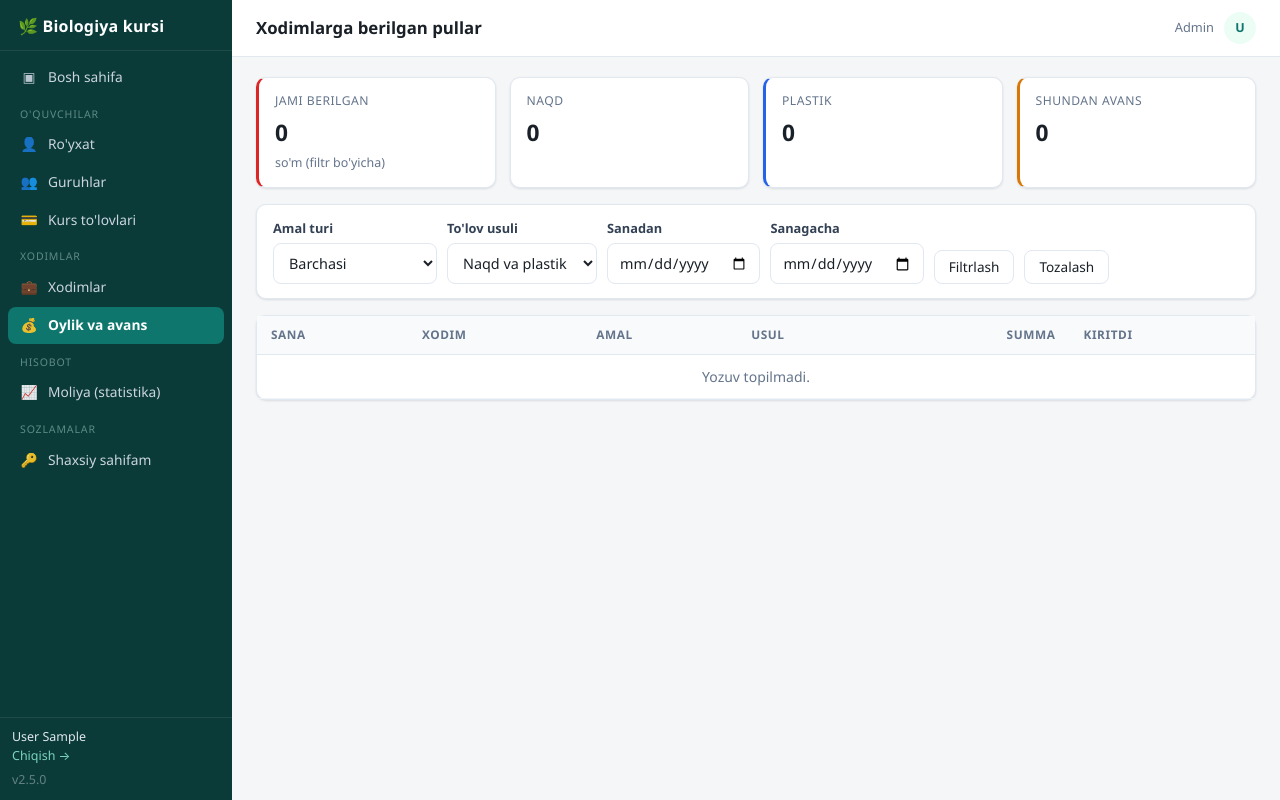
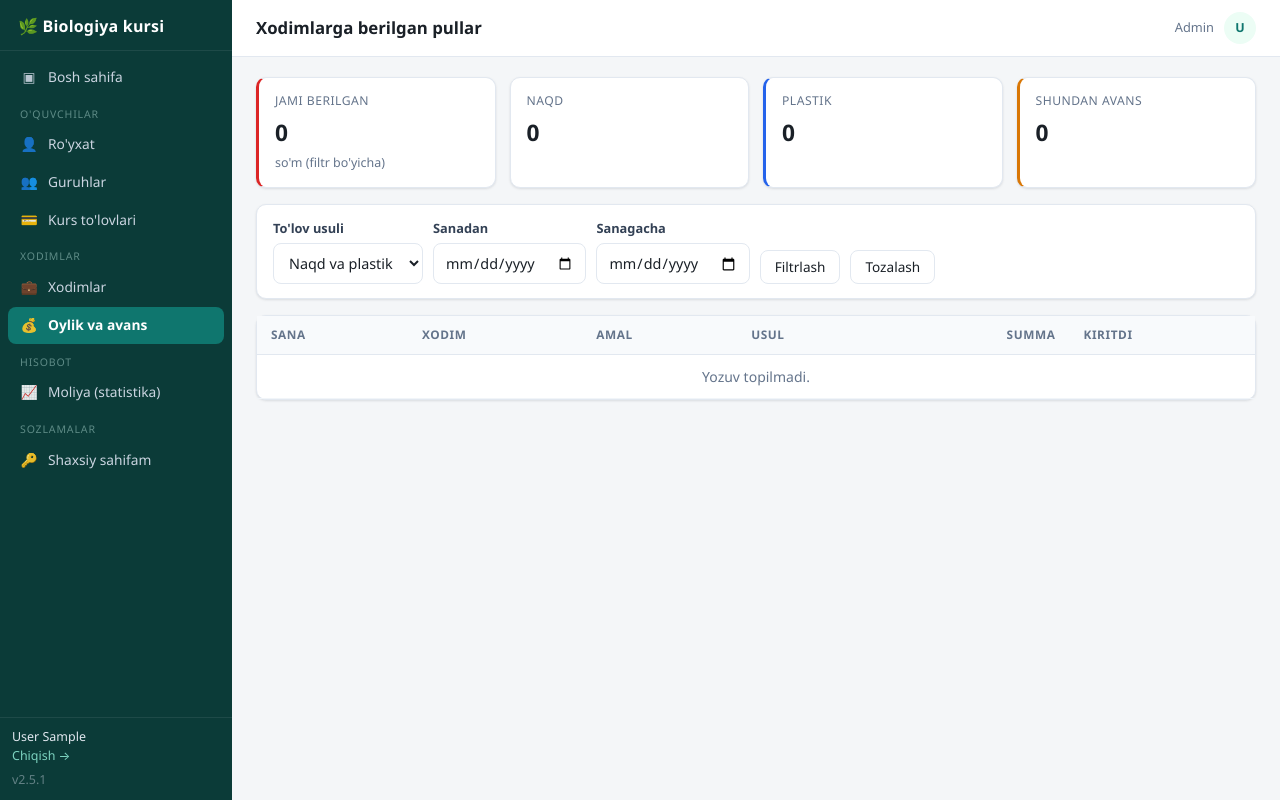
Before and after one commit to OSSWebDeveloper/biology_economics, a Django app: page /xodimlar/tolovlar/ in a window 1280 px wide. Run offline with Django 5.2, Linux system fonts and the light colour scheme; the visitor is signed in with stand-in values (Sample User, id 1); data that the repository does not hold is empty.

Commit message:
Oylik va avans sahifasidan 'Amal turi' filtri olib tashlandi
versiya 2.5.1

```diff
--- a/staff/views.py
+++ b/staff/views.py
@@ -226,15 +226,12 @@ def tolov_ochirish(request, pk):
 def oylik_tolovlari(request):
     """Xodimlarga berilgan pullar ro'yxati (naqd / plastik alohida)."""
     usul = request.GET.get("usul") or ""
-    tur = request.GET.get("tur") or ""
     sanadan = request.GET.get("sanadan") or ""
     sanagacha = request.GET.get("sanagacha") or ""
 
     qs = XodimTranzaksiya.objects.select_related("xodim", "yaratgan")
     if usul:
         qs = qs.filter(usul=usul)
-    if tur:
-        qs = qs.filter(tur=tur)
     if sanadan:
         qs = qs.filter(sana__gte=sanadan)
     if sanagacha:
@@ -252,9 +249,8 @@ def oylik_tolovlari(request):
     return render(request, "staff/tolovlar.html", {
         "sahifa": sahifalar.get_page(request.GET.get("sahifa")),
         "jamlar": jamlar,
-        "turlar": XodimTranzaksiya.Tur.choices,
         "usullar": Usul.choices,
-        "filtr": {"usul": usul, "tur": tur, "sanadan": sanadan, "sanagacha": sanagacha},
+        "filtr": {"usul": usul, "sanadan": sanadan, "sanagacha": sanagacha},
     })
 
 
--- a/templates/staff/tolovlar.html
+++ b/templates/staff/tolovlar.html
@@ -26,15 +26,6 @@
 </div>
 
 <form method="get" class="filtr" data-avto-filtr>
-  <div class="maydon">
-    <label>Amal turi</label>
-    <select name="tur">
-      <option value="">Barchasi</option>
-      {% for kod, nom in turlar %}
-      <option value="{{ kod }}" {% if filtr.tur == kod %}selected{% endif %}>{{ nom }}</option>
-      {% endfor %}
-    </select>
-  </div>
   <div class="maydon">
     <label>To'lov usuli</label>
     <select name="usul">
--- a/versiya.txt
+++ b/versiya.txt
@@ -1 +1 @@
-2.5.0
+2.5.1
```
